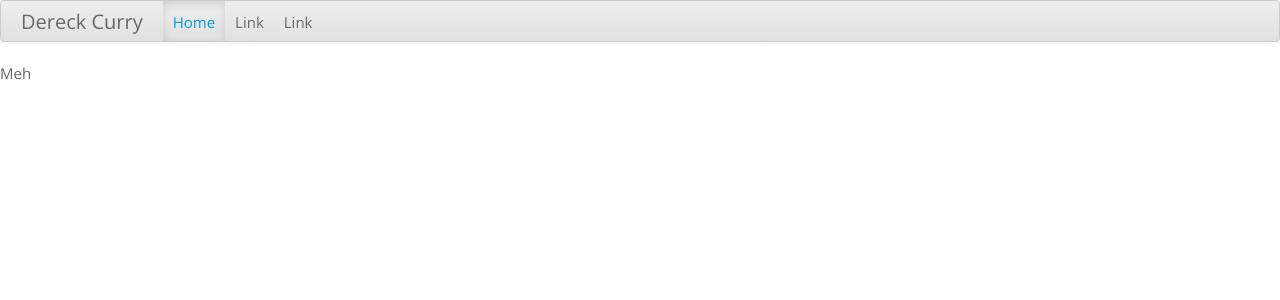
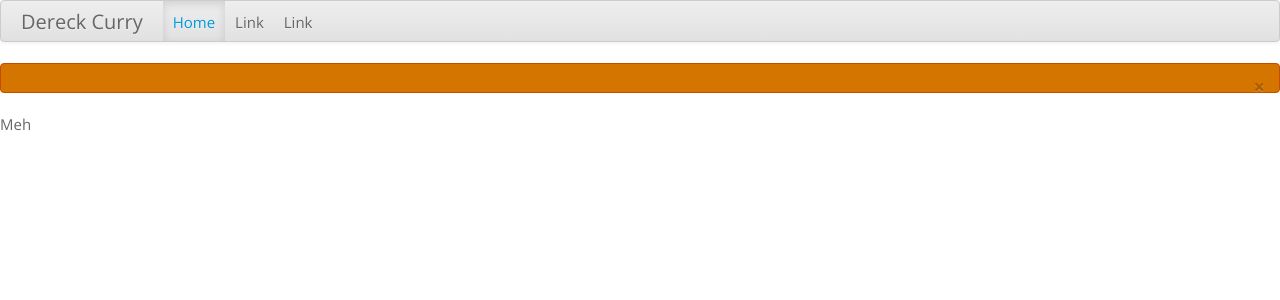
Before and after one commit to thedereck/thedereck.github.com, a Jekyll site: the page built from index.html, in a window 1280 px wide. Shown: the top 300 px of the page. Built offline with Jekyll 4.4.1, drawn with Linux system fonts in a browser that asks for light colours.

Commit message:
Playing with bootstrap alerts

```diff
--- a/_config.yml
+++ b/_config.yml
@@ -1,4 +1,6 @@
 name: The Dereck
 brand: Dereck Curry
 
+alert:
+
 bootstrap_css: spacelab.bootstrap.min.css
--- a/_layouts/page.html
+++ b/_layouts/page.html
@@ -16,6 +16,10 @@
 				</ul>
 			</div>
 		</div>
+		<div class="alert alert-block">
+			<button type="button" class="close" data-dismiss="alert">&times;</button>
+			{{ site.alert }}
+		</div>
 		{{ content }}
 		<script src="js/bootstrap.min.js"></script>
 	</body>
```
